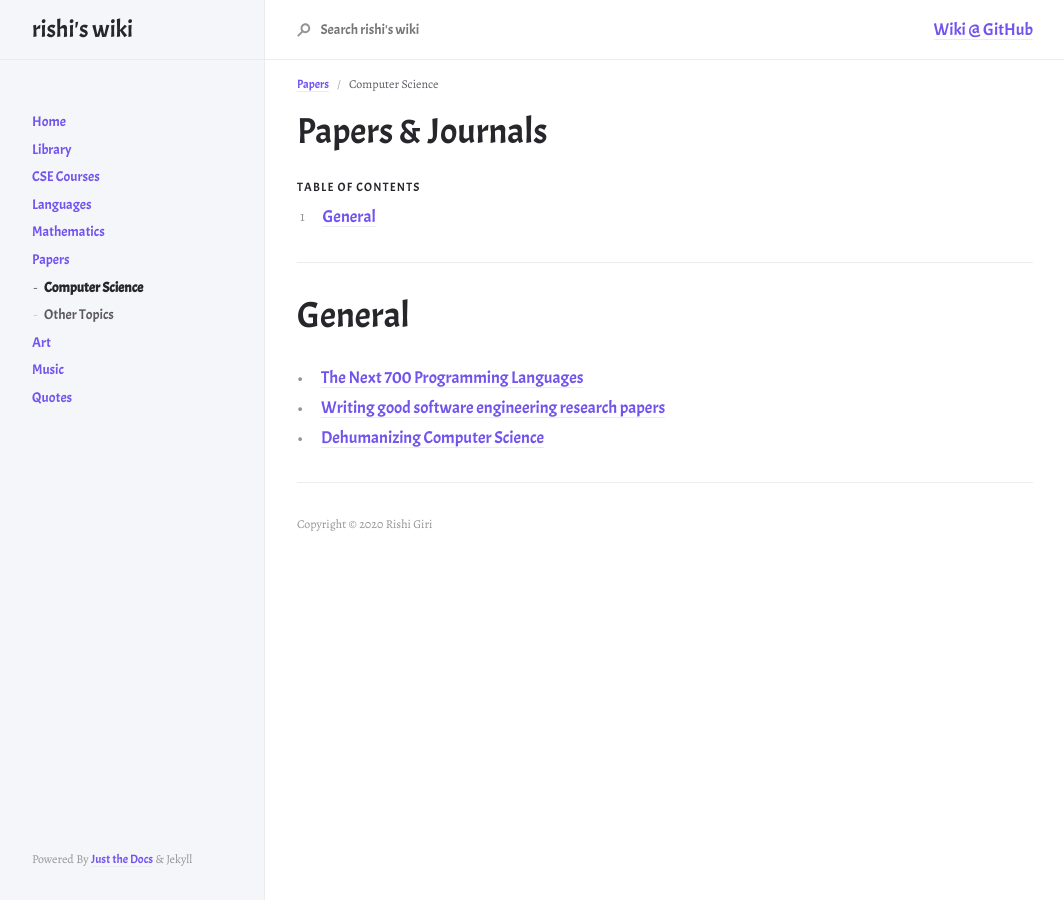
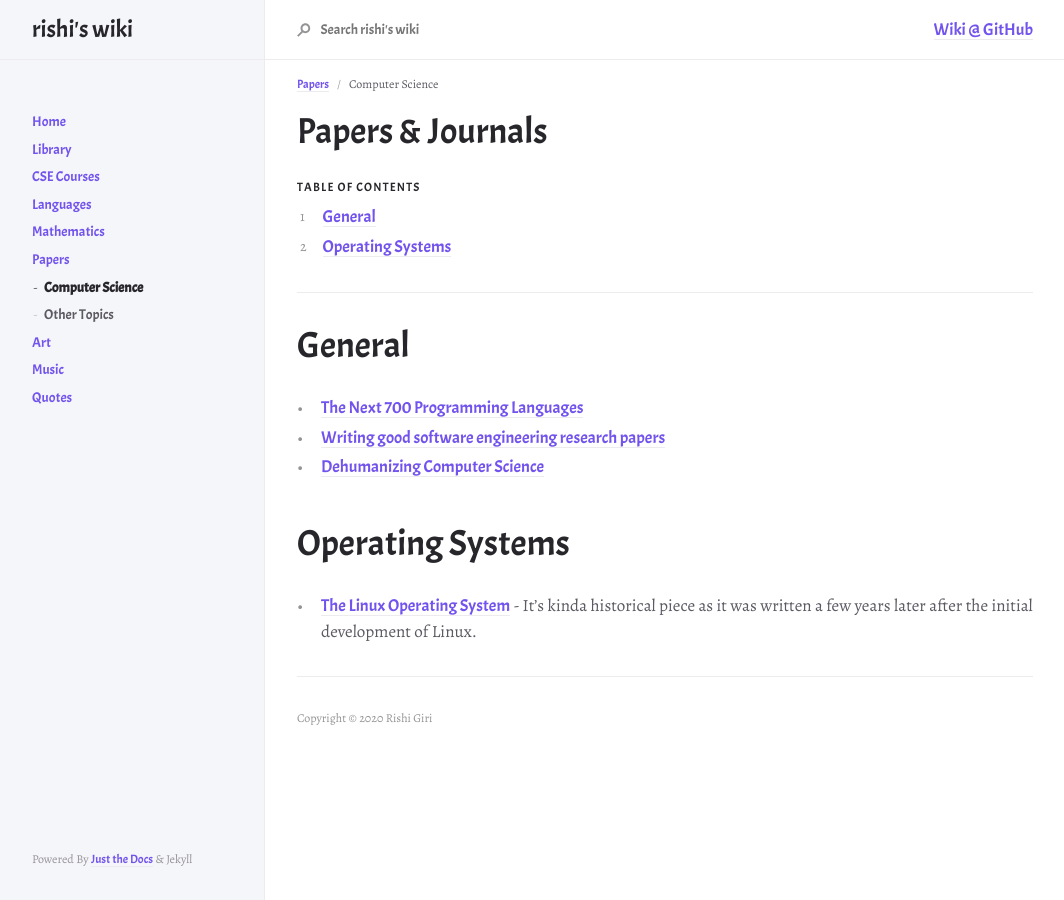
Before and after one commit to r8w/r8w, a Jekyll site: the page built from docs/papers/cs.md, in a window 1280 px wide. Shown: the whole page, without its empty margins (107-1171 px from the left). Built offline with Jekyll 4.4.1, drawn with Linux system fonts in a browser that asks for light colours; nearby versions of some CDN libraries.

Commit message:
add paper

```diff
--- a/docs/papers/cs.md
+++ b/docs/papers/cs.md
@@ -21,3 +21,8 @@ nav_order: 1
 - [The Next 700 Programming Languages](http://fsl.cs.illinois.edu/images/e/ef/P157-landin.pdf)
 - [Writing good software engineering research papers](https://dl.acm.org/doi/abs/10.5555/776816.776925)
 - [Dehumanizing Computer Science](https://sci-hub.tw/10.1002/9780470125779.ch3)
+
+
+# Operating Systems
+
+- [The Linux Operating System](https://sci-hub.tw/10.1109/2.402081) - It's kinda historical piece as it was written a few years later after the initial development of Linux.
```
